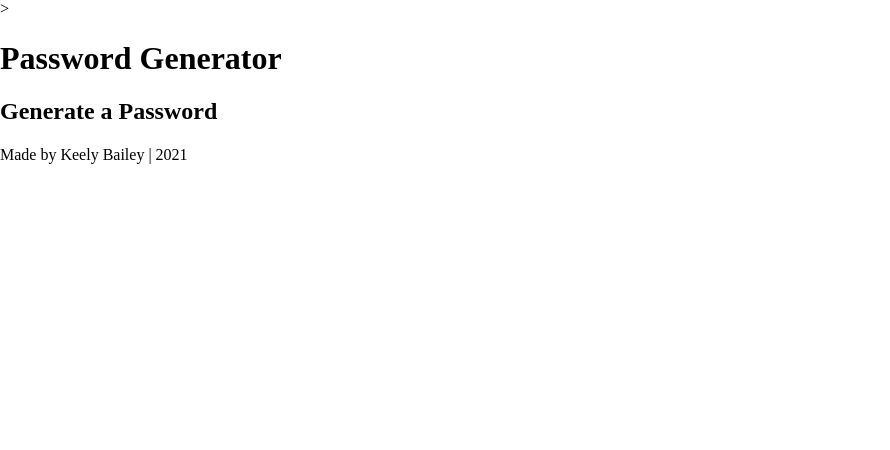
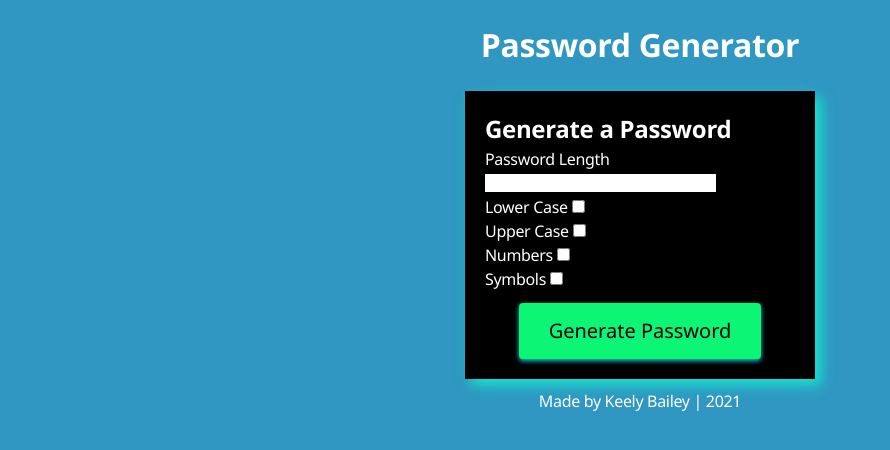
Before and after one commit to spacerambler/password-generator-homework, a plain HTML site: page index.html in a window 1280 px wide. Shown: the whole page, without its empty margins (0-890 px from the left). Drawn offline with Linux system fonts and the light colour scheme.

Commit message:
Update stylesheet to build container and form

```diff
--- a/index.html
+++ b/index.html
@@ -6,19 +6,34 @@
     <meta name="viewport" content="width=device-width, initial-scale=1.0">
     <title>Password Generator</title>
     <link rel="stylesheet" href="reset.css"> <!--normalize browsers-->
-    <link rel="stylesheet" href="stylesheet.css"> <!--custom page style sheet-->>
+    <link rel="stylesheet" href="stylesheet.css"> <!--custom page style sheet-->
 </head>
 <body>
     <h1>Password Generator</h1>
 
-    <div>
+    <div class="container">
         <!--container for generator-->
         <h2>Generate a Password</h2>
-       <div class="generator">
+       <div class="results-container">
+
 
 
        </div>
-
+    <div class="settings">
+        <form>
+            <label>Password Length</label>
+            <input type="number"><br>
+            <label>Lower Case</label>
+            <input type="checkbox"><br>
+            <label>Upper Case</label>
+            <input type="checkbox"><br>
+            <label>Numbers</label>
+            <input type="checkbox"><br>
+            <label>Symbols</label>
+            <input type="checkbox"><br>
+        </form>
+    </div>
+       <button class="button">Generate Password</button>
     </div>
 
     <footer>Made by Keely Bailey | 2021</footer>
--- a/script.js
+++ b/script.js
@@ -36,6 +36,20 @@ function getRandomNumber(){
     return String.fromCharCode(Math.floor(Math.random()*10)+48)
 }
 
-/*function getRandomSpecialCharacter(){
+function getRandomSpecialCharacter(){
+    var symbols = "!@#$%^&*?><"
+    return symbols[Math.floor(Math.random() * symbols.length)]
+}
+/* TESTING FUNCTIONS
+console.log(getRandomLowerLetter());
+console.log(getRandomUpperLetter());
+console.log(getRandomNumber());
+console.log(getRandomSpecialCharacter());
+*/
 
-}*/
+var randomFunctions = {
+    lower: getRandomLowerLetter,
+    upper: getRandomUpperLetter,
+    number: getRandomNumber,
+    specialCharacter: getRandomSpecialCharacter,
+}
--- a/stylesheet.css
+++ b/stylesheet.css
@@ -0,0 +1,75 @@
+/*Name my colors*/
+:root {
+    --darkblue: #587291;
+    --bluegreen: #2f97c1;
+    --darkteal: #1ccad8;
+    --teal: #15e6cd;
+    --green: #0cf574;
+    --white: #fff;
+    --black: #000;
+}
+
+/*Add body style*/
+body {
+    font-weight: 400;
+    font-style: normal;
+    font-size: 16px;
+    line-height: 1.5;
+    letter-spacing: -0.02em;
+    color: white;
+    background-color: var(--bluegreen);
+}
+
+h1 {
+    text-align: center;
+}
+
+/*Add universal selectors*/
+* {
+    box-sizing: border-box;
+    border: 0;
+    margin: 0;
+    padding: 0;
+    font-family:'Segoe UI', Tahoma, Geneva, Verdana, sans-serif;
+}
+
+button {
+    background-color:var(--green);;
+    border-radius: 4px;
+    color: #000;
+    font-size: 20px;
+    line-height: 16px;
+    max-width: 255px;
+    padding: 20px 30px;
+    text-align: center;
+    margin-top: 0.6em;
+    display: block;
+    margin-left:auto;
+    margin-right:auto;
+    box-shadow: 0 2px 5px var(--darkteal);
+}
+
+/*Add Container class*/
+.container {
+    display: block;
+    margin-left:auto;
+    margin-right:auto;
+    background-color: black;
+    box-shadow: 6px 6px 12px var(--teal);
+	padding: 20px;
+	width: 350px;
+	max-width: 100%;
+}
+
+.password-container {
+    background-color: var(--white);
+	padding: 20px;
+	width: 350px;
+	max-width: 100%;
+}
+
+/*style footer*/
+footer {
+    padding: 10px;
+    text-align: center;
+  }
```
